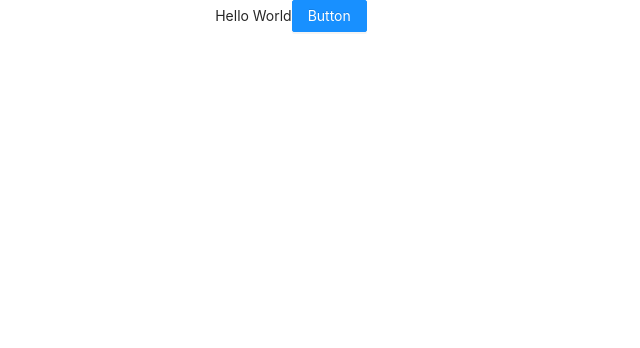
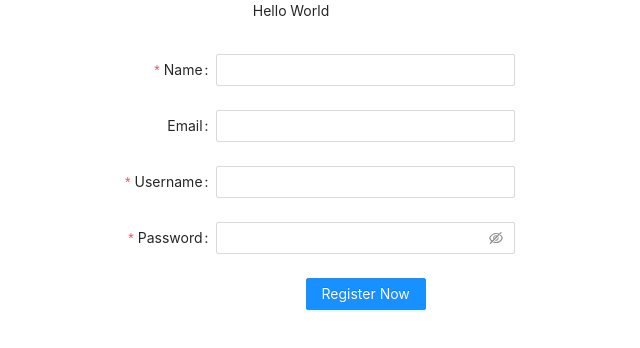
Before and after one commit to Glitch-devz/real-estate-broker, a React (Create React App) app in the folder client/: page / in a window 1280 px wide. Shown: the top 348 px of the page, without its empty margins (349-989 px from the left). Built offline with nearby package versions, Linux system fonts and the light colour scheme; the HTML template or start-up script is replaced by a standard one.

Commit message:
register form is added

```diff
--- a/client/src/App.css
+++ b/client/src/App.css
@@ -1,4 +1,5 @@
 @import '~antd/dist/antd.css';
+
 .App {
   text-align: center;
 }
--- a/client/src/App.tsx
+++ b/client/src/App.tsx
@@ -1,14 +1,13 @@
 import { FC } from 'react';
 import './App.css';
-import { Button } from 'antd';
-import { Link } from "@reach/router";
+import RegistrationForm from './components/register/RegistrationForm';
 
 const App: FC = () => {
   let test: string = "Hello World";
   return (
     <div className="App">
       {test}
-      <Button type="primary">Button</Button>
+      <RegistrationForm/>
     </div>
   );
 }
--- /dev/null
+++ b/client/src/components/register/RegistrationForm.css
@@ -0,0 +1,12 @@
+/* #basic{
+  max-width: 60%;
+  margin: 0 auto;
+}
+.ant-form-item .ant-form-item-label{
+  flex-basis: 10%;
+} */
+.registrationForm{
+  max-width: 40vw;
+  margin: 0 auto;
+  padding: 2rem;
+}
--- /dev/null
+++ b/client/src/components/register/RegistrationForm.tsx
@@ -0,0 +1,50 @@
+import { FC } from "react";
+import { Form, Input, Button } from "antd";
+import "./RegistrationForm.css";
+
+const RegistrationForm: FC = () => {
+
+  const onFinish = (values: any) => {
+    console.log('Success:', values);
+  };
+  const onFinishFailed = (errorInfo: any) => {
+    console.log('Failed:', errorInfo);
+  };
+
+return (
+  <Form
+    name="basic"
+    labelCol={{ span: 8 }}
+    wrapperCol={{ span: 16 }}
+    onFinish={onFinish}
+    onFinishFailed={onFinishFailed}
+    className="registrationForm"
+  >
+    <Form.Item name={['user', 'name']} label="Name" rules={[{ required: true }]}>
+      <Input />
+    </Form.Item>
+
+    <Form.Item name={['user', 'email']} label="Email" rules={[{ type: 'email' }]}>
+      <Input />
+    </Form.Item>
+
+    <Form.Item label="Username" name="username" rules={[{ required: true, message: 'Please input your username!' }]}>
+      <Input />
+    </Form.Item>
+
+    <Form.Item label="Password" name="password" rules={[{ required: true, message: 'Please input your password!' }]}>
+      <Input.Password />
+    </Form.Item>
+
+    <Form.Item wrapperCol={{ offset: 8, span: 16 }}>
+      <Button type="primary" htmlType="submit">
+        Register Now
+      </Button>
+    </Form.Item>
+
+  </Form>
+  );
+};
+
+
+export default RegistrationForm;
```
